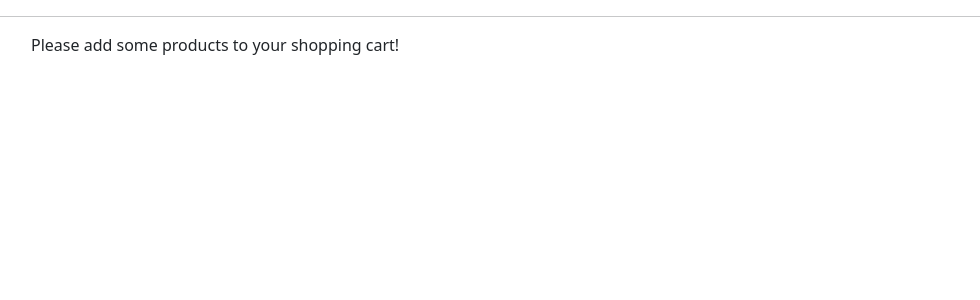
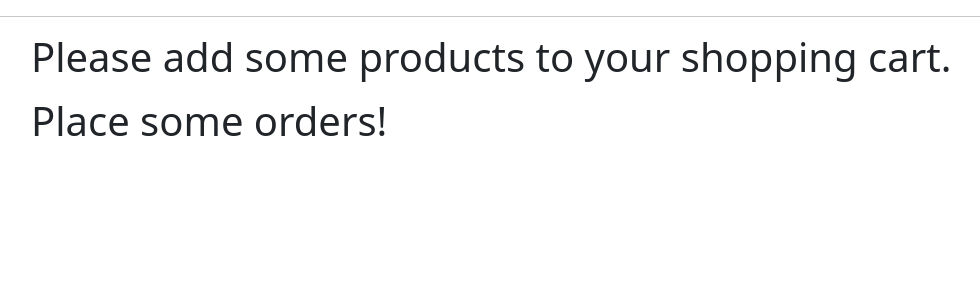
Before and after one commit to Peter-Fayez95/GroceryShop, a Django app: page /checkout/ in a window 1280 px wide. Shown: the part 54-354 px from the top of the page, without its empty margins (51-1031 px from the left). Run offline with Django 4.2, Linux system fonts and the light colour scheme; the visitor is signed in with stand-in values (Sample User, id 1); data that the repository does not hold is empty; some libraries are stand-ins or nearby versions.

Commit message:
added style for the chekcout page

```diff
--- a/groceryshop/templates/checkout/index.html
+++ b/groceryshop/templates/checkout/index.html
@@ -25,7 +25,8 @@
                 <a class="btn btn-primary" href="{% url 'dashboard:product_dashboard:product_list' %}">Back to products</a>
 
             {% else %}
-                <p>Please add some products to your shopping cart!</p>
+                <h1>Please add some products to your shopping cart.<h1>
+                <h1>Place some orders!</h1>
             {% endif %}
         </div>
     </div>
```
